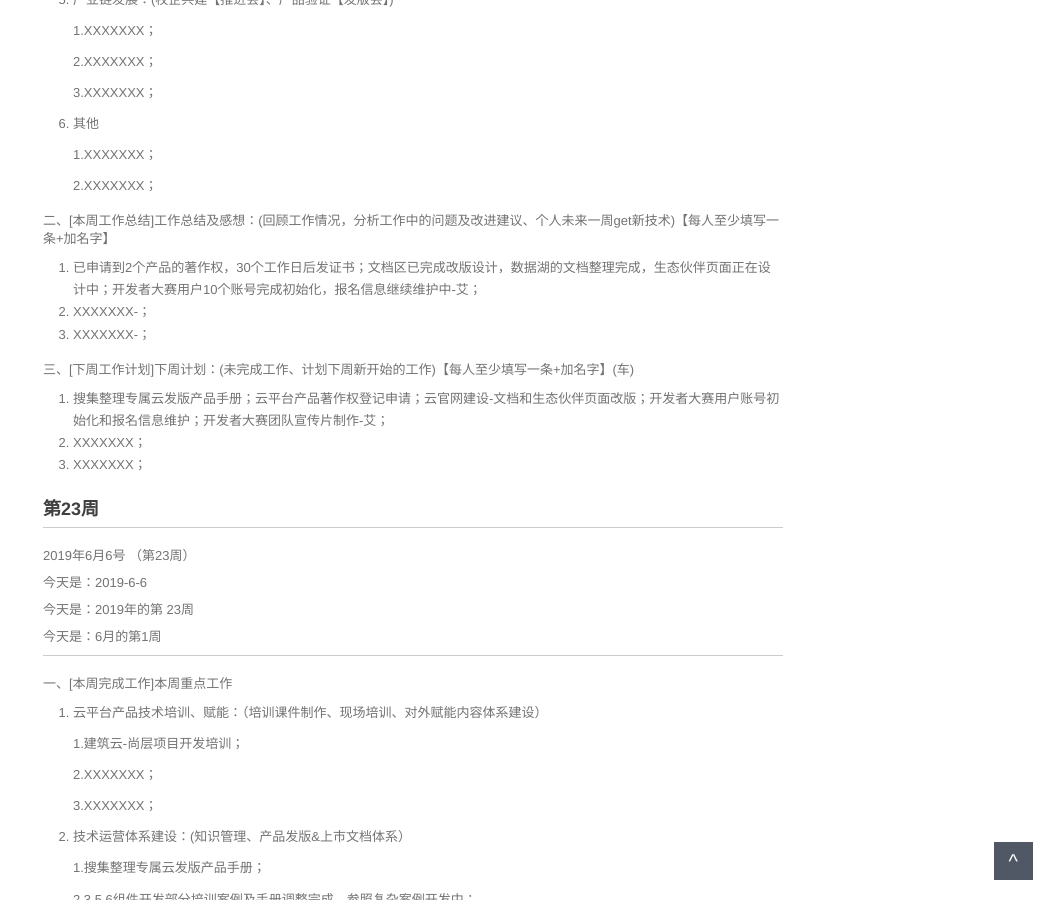
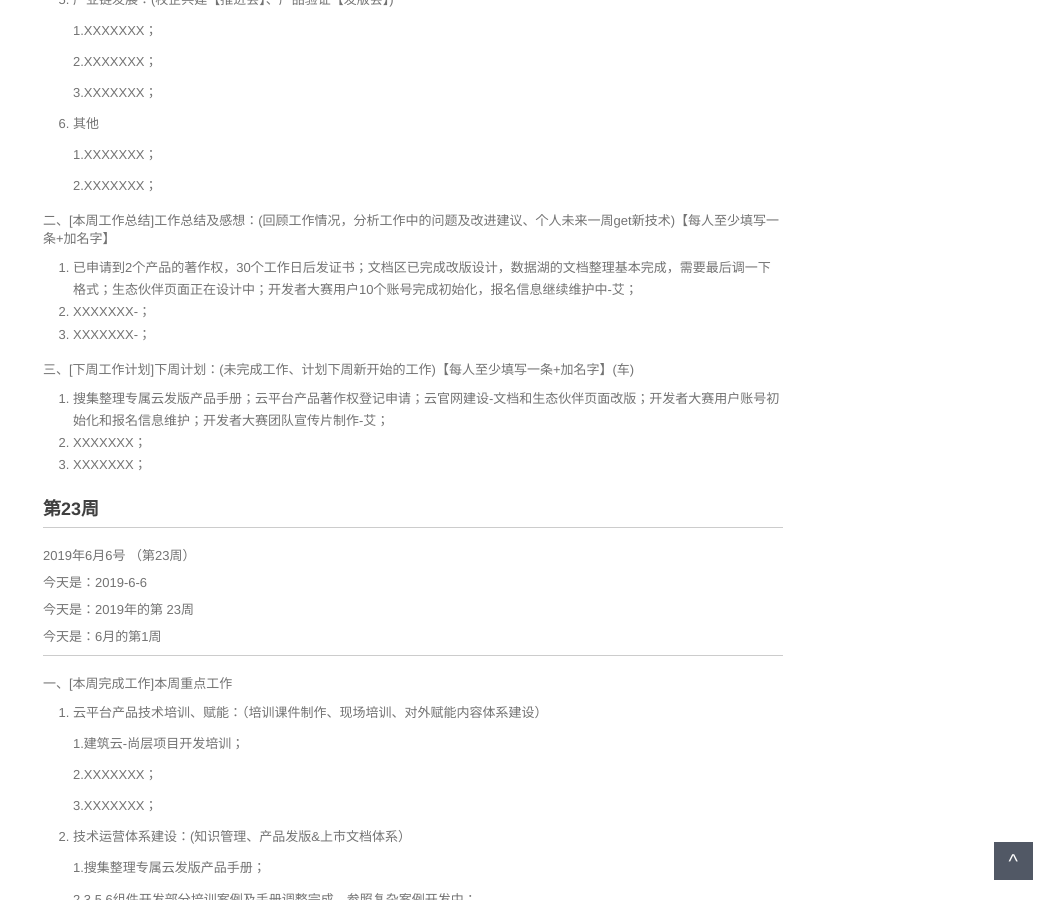
Before and after one commit to walllFlower/blog, a Jekyll site: the page built from _posts/2018-07-17-day_report_cxz.md, in a window 1280 px wide and 900 px high, scrolled down 1045 px. Shown: the whole window, without its empty margins (227-1280 px from the left). Built offline with Jekyll 4.4.1, drawn with Linux system fonts in a browser that asks for light colours; comment, search, counter and statistics services are not loaded.

Commit message:
Update 2018-07-17-day_report_cxz.md
change

```diff
--- a/_posts/2018-07-17-day_report_cxz.md
+++ b/_posts/2018-07-17-day_report_cxz.md
@@ -71,7 +71,7 @@ categories: 技术运营工作周报
 
 二、[本周工作总结]工作总结及感想：(回顾工作情况，分析工作中的问题及改进建议、个人未来一周get新技术)【每人至少填写一条+加名字】
 
-1. 已申请到2个产品的著作权，30个工作日后发证书；文档区已完成改版设计，数据湖的文档整理完成，生态伙伴页面正在设计中；开发者大赛用户10个账号完成初始化，报名信息继续维护中-艾；
+1. 已申请到2个产品的著作权，30个工作日后发证书；文档区已完成改版设计，数据湖的文档整理基本完成，需要最后调一下格式；生态伙伴页面正在设计中；开发者大赛用户10个账号完成初始化，报名信息继续维护中-艾；
 2. XXXXXXX-；
 3. XXXXXXX-；
 
```
